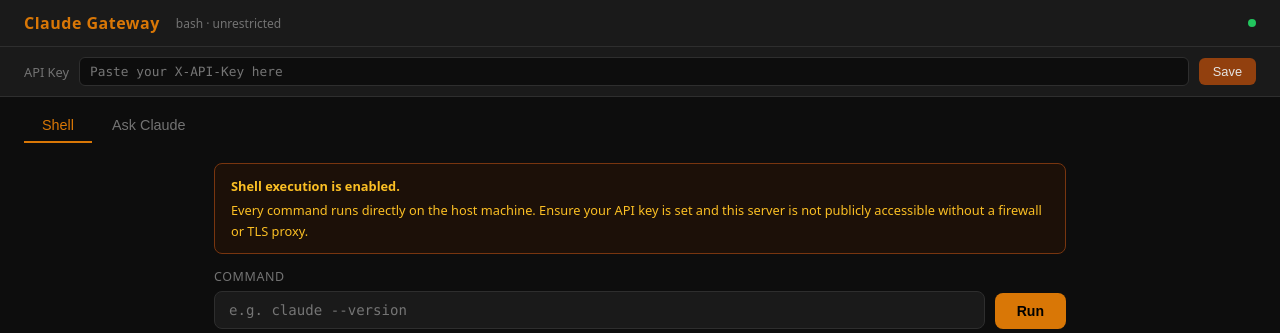
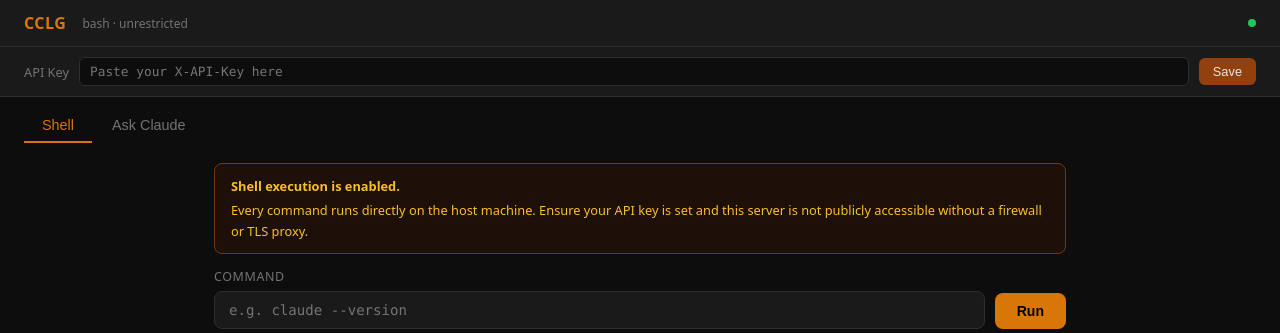
Before and after one commit to Backend2121/Claude-Code-Local-Gateway, a Flask app: page / in a window 1280 px wide. Shown: the top 333 px of the page. Run offline with Flask 3, Linux system fonts and the light colour scheme.

Commit message:
updates name

```diff
--- a/server.py
+++ b/server.py
@@ -278,7 +278,7 @@ def main():
     mode_label   = "RESTRICTED (shell disabled)" if RESTRICTED_MODE else "UNRESTRICTED (shell enabled)"
     auth_label   = "ENABLED" if API_KEY else "DISABLED — set API_KEY before exposing to network!"
     print(f"""
-Claude Gateway Server
+Claude Code Local Gateway (CCLG)
   Listening:  http://{args.host}:{args.port}
   Web UI:     http://localhost:{args.port}/
   Auth:       {auth_label}
--- a/templates/index.html
+++ b/templates/index.html
@@ -3,7 +3,7 @@
 <head>
   <meta charset="UTF-8">
   <meta name="viewport" content="width=device-width, initial-scale=1.0">
-  <title>Claude Gateway</title>
+  <title>CCLG</title>
   <style>
     *, *::before, *::after { box-sizing: border-box; margin: 0; padding: 0; }
 
@@ -89,7 +89,7 @@
 <body>
 
 <header>
-  <h1>Claude Gateway</h1>
+  <h1>CCLG</h1>
   <span id="status-label">checking...</span>
   <span id="status-dot"></span>
 </header>
```
Also changed, not shown: README.md.
